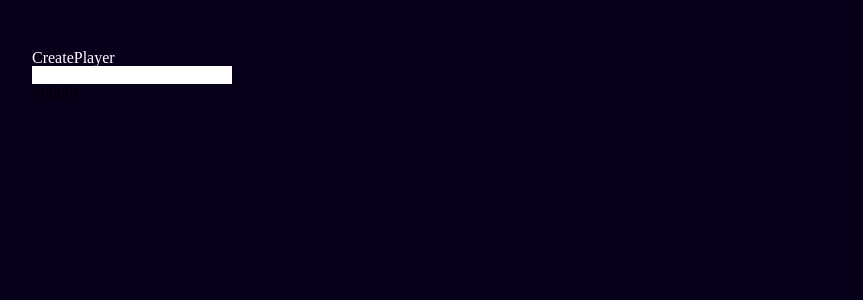
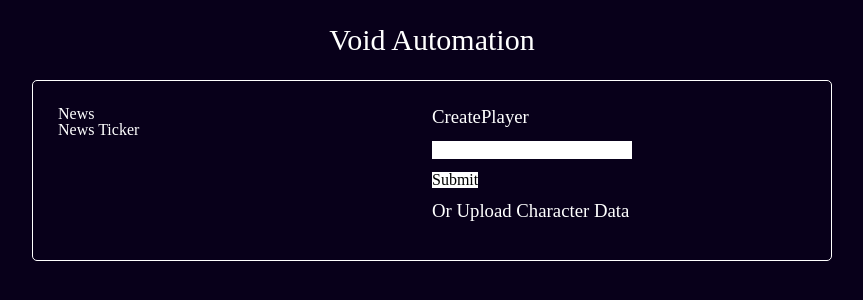
Before and after one commit to Zizzs/void-automation, a React (Create React App) app: page / in a window 1280 px wide. Shown: the top 300 px of the page, without its empty margins (208-1071 px from the left). Built offline with nearby package versions, Linux system fonts and the light colour scheme.

Commit message:
Home Page
Swapped the CreatePlayer component to Home.

Create very basic home page with room for a news ticker and character info

```diff
--- a/src/App.css
+++ b/src/App.css
@@ -67,3 +67,7 @@ body {
 .void-white {
 	color: white;
 }
+
+html, body, #root {
+	height: 100%;
+}
--- a/src/App.tsx
+++ b/src/App.tsx
@@ -4,11 +4,11 @@ import { Provider, connect } from "react-redux";
 import { store } from "./redux/store";
 import mapStateToProps from "./redux/mapStateToProps";
 import { useState } from "react";
-import { CreatePlayer } from "./pages/CreatePlayer";
+import { Home } from "./pages/Home";
 import { Container } from "./components/Container";
 
 const GameContainer = connect(mapStateToProps)(Game);
-const CreatePlayerContainer = connect(mapStateToProps)(Game);
+const HomeContainer = connect(mapStateToProps)(Home);
 
 const App = () => {
   const [validPlayer, setValidPlayer] = useState(false);
@@ -19,11 +19,11 @@ const App = () => {
 
   return (
     <Provider store={store}>
-      <Container className="void-app">
+      <Container className="void-app h-full">
         {validPlayer ? (
           <GameContainer />
         ) : (
-          <CreatePlayer setValidPlayer={handleSetValidPlayer} />
+          <HomeContainer setValidPlayer={handleSetValidPlayer} />
         )}
       </Container>
     </Provider>
--- a/src/components/Input/index.tsx
+++ b/src/components/Input/index.tsx
@@ -1,12 +1,14 @@
+import classNames from "classnames";
 import React, { ChangeEvent } from "react";
 
 type InputProps = {
   label?: string;
   value: string;
+  className?: string;
   onChange?: (value: string) => void;
 };
 
-const Input = ({ label = "", value, onChange }: InputProps) => {
+const Input = ({ className = "", label = "", value, onChange }: InputProps) => {
   const handleInputChange = (event: ChangeEvent<HTMLInputElement>) => {
     const newValue = event.target.value;
     if (onChange) {
@@ -15,7 +17,7 @@ const Input = ({ label = "", value, onChange }: InputProps) => {
   };
 
   return (
-    <div>
+    <div className={classNames(className, "")}>
       <label>{label}</label>
       <input type="text" value={value} onChange={handleInputChange} />
     </div>
--- /dev/null
+++ b/src/components/NewsTicker/index.tsx
@@ -0,0 +1,3 @@
+export const NewsTicker = () => {
+  return <div>News Ticker</div>;
+};
--- a/src/pages/CreatePlayer/index.tsx
+++ b/src/pages/Home/index.tsx
@@ -3,12 +3,13 @@ import { useState } from "react";
 import { store } from "../../redux/store";
 import { generatePlayer } from "../../redux/logic/generatePlayer";
 import { useAppDispatch } from "../../hooks/redux";
+import { NewsTicker } from "../../components/NewsTicker";
 
 type CreatePlayerProps = {
   setValidPlayer: (isPlayerValid: boolean) => void;
 };
 
-export const CreatePlayer = ({ setValidPlayer }: CreatePlayerProps) => {
+export const Home = ({ setValidPlayer }: CreatePlayerProps) => {
   // TODO: Import/Export User Data instead of creating player
   const [playerName, setPlayerName] = useState("");
   const dispatch = useAppDispatch();
@@ -34,11 +35,28 @@ export const CreatePlayer = ({ setValidPlayer }: CreatePlayerProps) => {
   };
 
   return (
-    <div>
-      <div className="pt-10 md:pt-20">
-        <p className="text-white">CreatePlayer</p>
-        <Input onChange={handlePlayerName} value={playerName} />
-        <button onClick={handlePlayerState}>Submit</button>
+    <div className="w-full h-full">
+      <p className="text-white text-5xl w-full text-center pt-10">
+        Void Automation
+      </p>
+      <div className="flex flex-col md:flex-row p-10 border-solid border-[1px] border-white border-radius-[8px] rounded-lg max-h-[80%] mt-10">
+        <div className="text-white flex-1 md:h-full">
+          <p>News</p>
+          <NewsTicker />
+        </div>
+
+        <div className="flex-1 ">
+          <p className="text-white text-3xl mb-5">CreatePlayer</p>
+          <Input
+            className="mb-5"
+            onChange={handlePlayerName}
+            value={playerName}
+          />
+          <button className="bg-white mb-5" onClick={handlePlayerState}>
+            Submit
+          </button>
+          <p className="text-white text-3xl mb-5">Or Upload Character Data</p>
+        </div>
       </div>
     </div>
   );
```
Also changed, not shown: src/components/NewsTicker/styles.scss (added), src/pages/Home/styles.scss (added).
